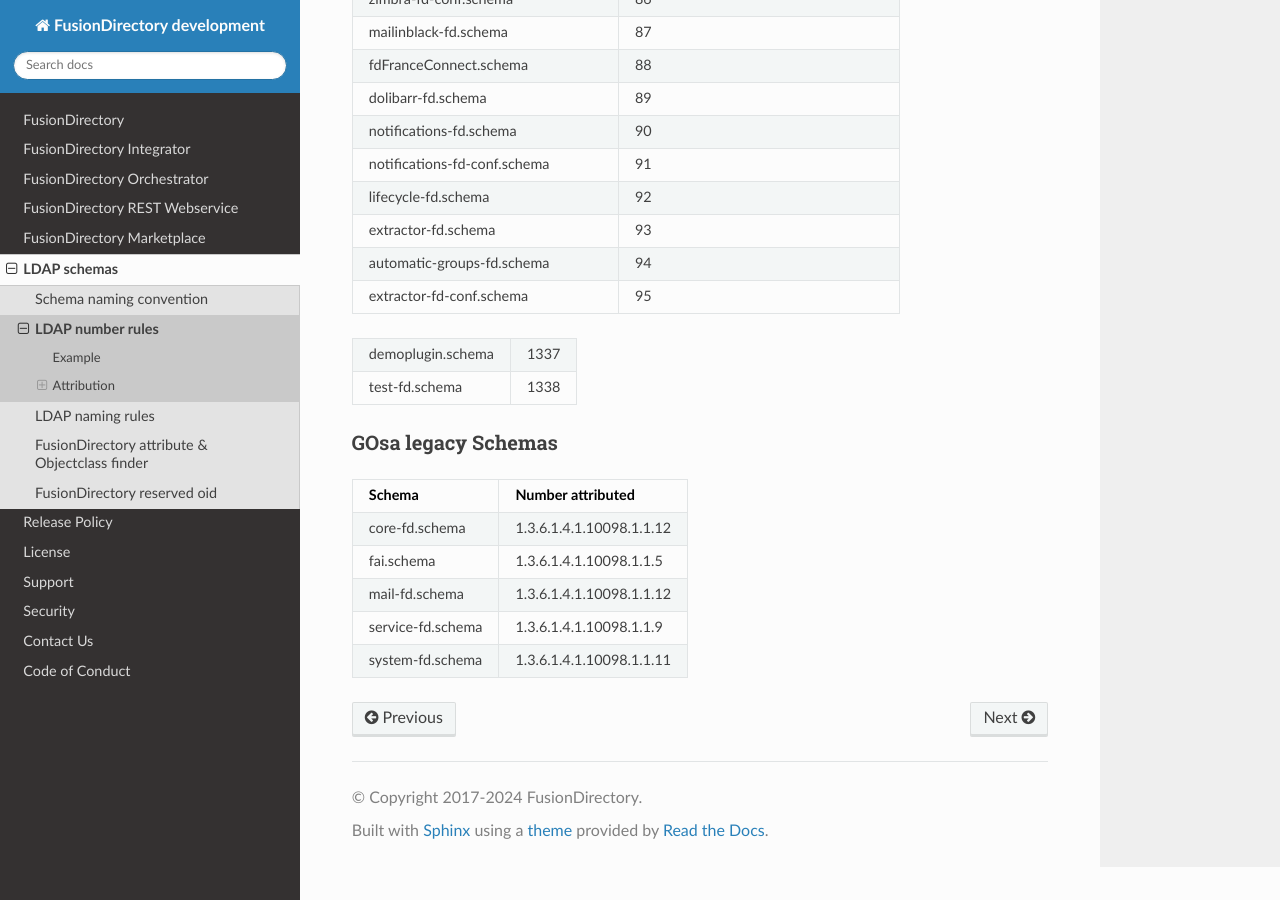
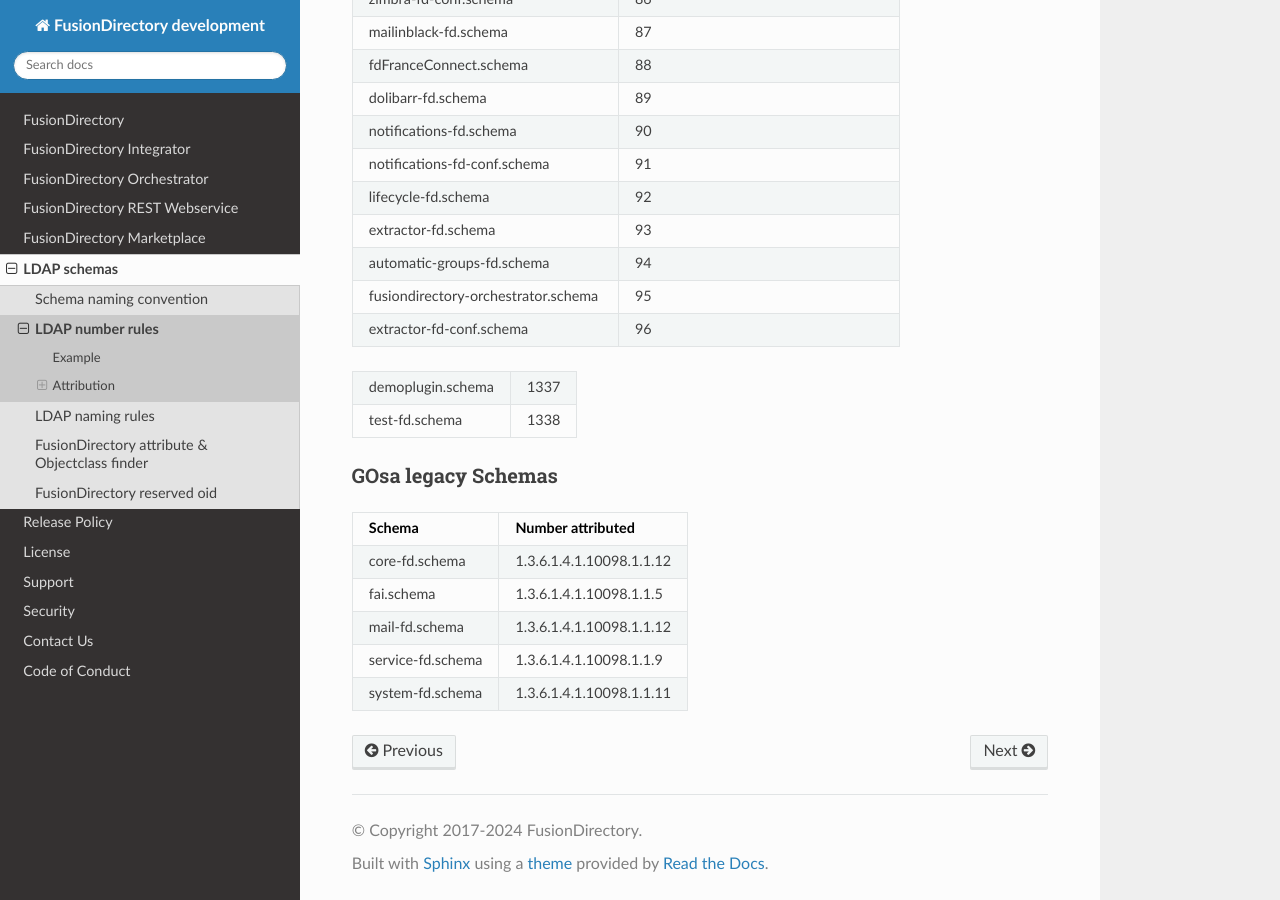
Before and after one commit to fusiondirectory/fusiondirectory-dev-manual, a Sphinx documentation site: the page built from source/ldap/numberrules.rst, in a window 1280 px wide and 900 px high, scrolled down 3718 px. Built offline with Sphinx 7.4.7 and the Read the Docs theme 3.1.0, drawn with Linux system fonts in a browser that asks for light colours.

Commit message:
:sparkles: Feat(orchestrator) - add orchestrator numbering and adapt extractor

```diff
--- a/source/ldap/numberrules.rst
+++ b/source/ldap/numberrules.rst
@@ -129,7 +129,8 @@
 lifecycle-fd.schema                   92
 extractor-fd.schema                   93
 automatic-groups-fd.schema            94
-extractor-fd-conf.schema              95
+fusiondirectory-orchestrator.schema   95
+extractor-fd-conf.schema              96
 ===================================== =====================
 
 ===================================== =====================
```
